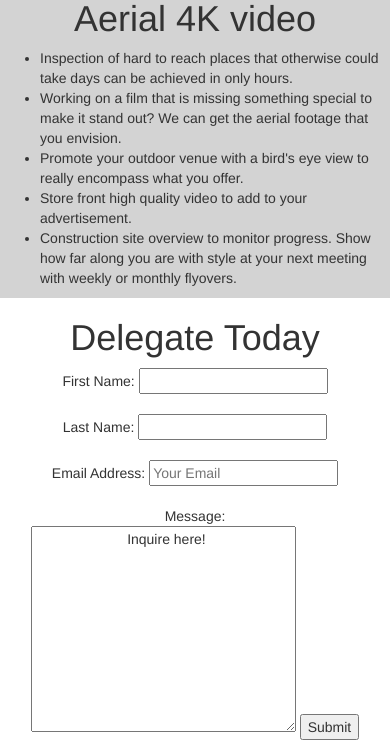
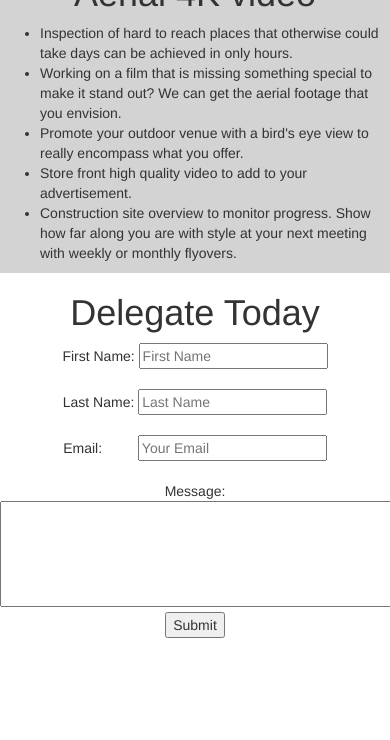
Before and after one commit to RandMastaFlex/RandMastaFlex.github.io, a PHP site: page / in a window 390 px wide. Shown: the part 1111-1851 px from the top of the page. After the commit the page ends 1749 px from the top, so only its background shows below. Run offline with PHP 8.4, Linux system fonts and the light colour scheme.

Commit message:
started dynamic resizing of iframes changed title video and other small mobile fixes

```diff
--- a/Styles.css
+++ b/Styles.css
@@ -1,7 +1,11 @@
 
 body{
+	margin:0;
+	padding:0;
+	height: 100%;
+	width: 100%;
 	text-align: center;
-	background-color: #D3D3D3;
+	background-color: black;
 }
 
 video{
@@ -19,7 +23,11 @@ nav{
 
 iframe{
 
+	width: 25%;
+	height: 300px;
 	border: none;
+
+
 }
 
 #navUl{
@@ -48,33 +56,39 @@ iframe{
 
 
 .textSectionGray{
-	background-color:#D3D3D3;
+	position:relative;
 	padding-right: 5em;
 	padding-left: 5em;
-	overflow:hidden;
 	text-align: center;
+	overflow: hidden;
+	z-index: 1;
+	background-color: #D3D3D3;
 }
 
 .textSectionWhite{
+	position: relative;
 	background-color: white;
 	padding-right: 5em;
 	padding-left: 5em;
-	overflow: hidden;
 	text-align: center;
+	overflow:hidden;
+	z-index: 1;
 }
 
 .videoRight {
+	position:absolute;
 	padding-top: 1em;
 	padding-left: 2em;
-	float:right;
 	vertical-align: middle;
+	right:10%;
 }
 
 
 .videoLeft{
+	position:absolute;
 	padding-top: 1em;
 	padding-right: 2em;
-	float: left;
+	left:10%;
 }
 
 
@@ -89,7 +103,7 @@ iframe{
 
 
 .textLeft{
-	position:relative;
+	position: relative;
 	width: 40%;
 	margin-left: 10em;
 	font-size: 1.5em;
@@ -101,10 +115,50 @@ iframe{
 	font-size: 1.5em;
 }
 
+
 #vidContainer{
 	position:relative;
-	height:70%;
+	height:100%
 	width: 100%;
+	z-index: -100;
+}
+
+.videoPadding{
+	position: relative;
+	top:0;
+	right:0;
+	bottom:0;
+	left:0;
+	width: 100%;
+	height: 100%;
+	overflow: auto;
+}
+.vidOverlay{
+	color:white;
+	width: 100%;
+	position:absolute;
+	top:0;
+	left:0;
+	z-index:1;
+	text-align: center;
+
+
+
+}
+#welcomeText{
+	font-size: 7em;
+	padding-top: 2em;
+}
+#welcomeParagraph{
+	font-size:3em;
+	padding-top:1em;
+}
+
+#contactMessage{
+	position:absolute;
+	right:0;
+	top:20%;
+
 }
 
 
@@ -116,15 +170,17 @@ iframe{
 
 
 
-
-
 @media only screen and (max-width: 1024px){
-	.textRight,.textSectionWhite,.textLeft,.textSectionGray,#contactForm{
+	.textRight,.textSectionWhite,.textLeft,.textSectionGray,
+	#contactForm,#welcomeParagraph,#welcomeText{
 		text-align: center;
 		padding: 0;
 		margin: 0em;
 		width: 100%;
 		font-size: 1em;
+	}
+	#contactMessage,.videoRight,.videoLeft{
+		position:static;
 	}
 	body{
 		padding:0;
@@ -134,4 +190,5 @@ iframe{
 	}
 
 
+
 }
--- a/index.html
+++ b/index.html
@@ -46,14 +46,21 @@
 	</div>
 
 </nav>
+
+<div class="videoPadding">
 	<div id="vidContainer">
 		<video autoplay muted loop>
 			<source src="BrunswickVideo.mp4" type="video/mp4">
 		</video>
 	</div>
+</div>
+	<div class="vidOverlay">
+		<p id="welcomeText">Welcome to Innovation</p>
+		<p id="welcomeParagraph">In a time of technological advances, let drones work for you.</p>
+	</div>
 
 	<div class="textSectionWhite">
-		<iframe class="videoLeft" width="560" height="315" src="https://www.youtube.com/embed/1vXSjSQOH14" allowfullscreen></iframe>
+		<iframe class="videoLeft" src="https://www.youtube.com/embed/1vXSjSQOH14" allowfullscreen></iframe>
 			<div class="textRight">
 				<h1>Real Estate</h1>
 				<ul>
@@ -65,8 +72,8 @@
 			</div>
 	</div>
 
-	<div id="textSectionGray">
-		<iframe class="videoRight" width="560" height="315" src="https://www.youtube.com/embed/uIR72cMMQac" allowfullscreen></iframe>
+	<div class="textSectionGray">
+		<iframe class="videoRight"  src="https://www.youtube.com/embed/uIR72cMMQac" allowfullscreen></iframe>
 		<div class="textLeft">
 			<h1>Aerial 4K video </h1>
 			<ul>
@@ -84,19 +91,23 @@
 		<h1>Delegate Today</h1>
 		<div id="contactForm">
 			<form method="post" name="myemailform" action="https://formspree.io/DroneDelegation@gmail.com">
+
+
 			First Name:
-				<input type="text" name="firstName"><br><br>
+				<input type="text" name="firstName" placeholder="First Name"><br><br>
 			Last Name:
-				<input type="text" name="lastName">
+				<input type="text" name="lastName" placeholder="Last Name">
 				<br><br>
-			Email Address:
+			Email:&emsp; &emsp;
 				<input type="text" name="email" placeholder="Your Email">
 				<br><br>
-			Message:<br>
-			<textarea name="message" rows="10" cols="30">
-			Inquire here!
+				<div id="contactMessage">
+						Message:<br>
+						<textarea placeholder="Inquire Here!" name="message" rows="5" cols="80">
 
-			</textarea>
+
+						</textarea>
+				</div>
 			<input type="submit" value="Submit">
 
 			</form>
```
